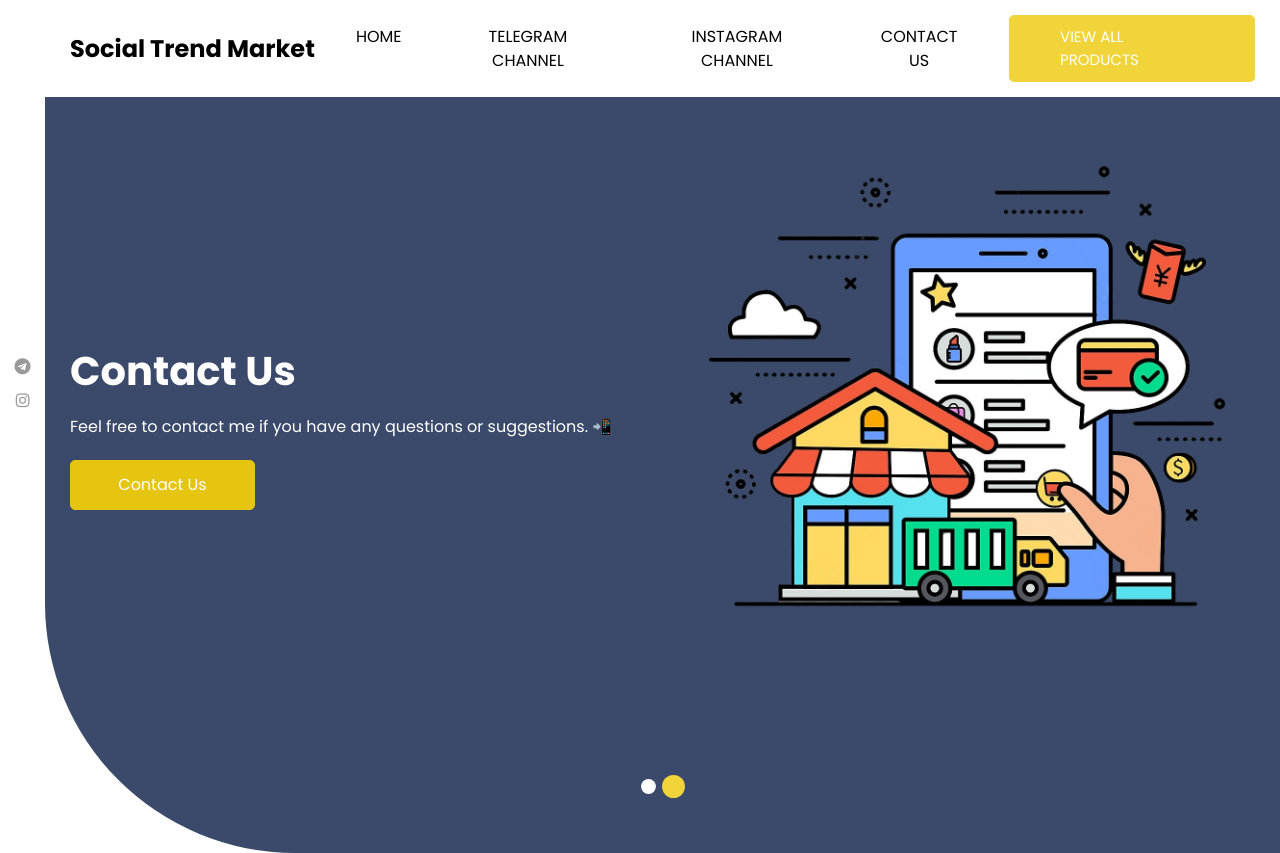
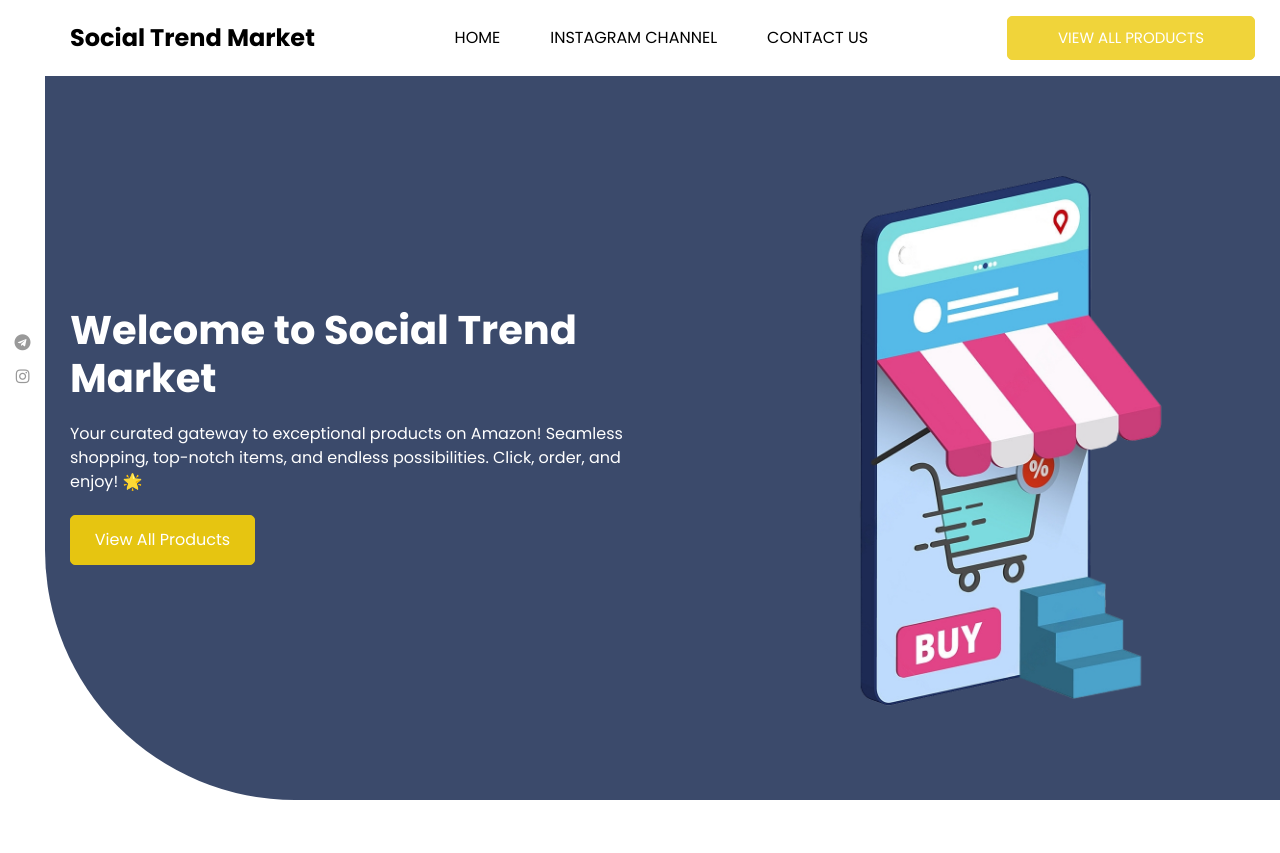
Before and after one commit to RahimjonovBoburjon/SocialTrendMarket, a plain HTML site: page index.html in a window 1280 px wide. Shown: the top 853 px of the page. Drawn offline with nearby package versions, Linux system fonts and the light colour scheme.

Commit message:
Change Banner

```diff
--- a/css/style.css
+++ b/css/style.css
@@ -287,8 +287,6 @@
   color: #3b4a6b;
 }
 
-/*end header section*/
-/* slider section */
 .slider_section {
   -webkit-box-flex: 1;
   -ms-flex: 1;
--- a/index.html
+++ b/index.html
@@ -51,9 +51,6 @@
                 <a class="nav-link" href="/">Home <span class="sr-only">(current)</span></a>
               </li>
               <li class="nav-item">
-                <a class="nav-link" href="https://t.me/Social_Trend_Market"> Telegram Channel </a>
-              </li>
-              <li class="nav-item">
                 <a class="nav-link" href="https://www.instagram.com/social_trend_market/"> Instagram Channel </a>
               </li>
               <li class="nav-item">
@@ -101,32 +98,6 @@
               </div>
             </div>
           </div>
-          <div class="carousel-item ">
-            <div class="container-fluid ">
-              <div class="row">
-                <div class="col-md-6">
-                  <div class="detail-box">
-                    <h1>
-                      Contact Us
-                    </h1>
-                    <p>
-                      Feel free to contact me if you have any questions or suggestions. 📲
-                    </p>
-                    <div class="btn-box">
-                      <a href="https://t.me/PROGRAMMER2008" class="btn1">
-                        Contact Us
-                      </a>
-                    </div>
-                  </div>
-                </div>
-                <div class="col-md-6">
-                  <div class="img-box">
-                    <img src="images/2.png" alt="">
-                  </div>
-                </div>
-              </div>
-            </div>
-          </div>
           <!-- <div class="carousel-item ">
             <div class="container-fluid ">
               <div class="row">
@@ -143,18 +114,17 @@
                 </div>
                 <div class="col-md-6">
                   <div class="img-box">
-                    <img src="images/1.png" alt="">
+                    <img src="images/2.png" alt="">
                   </div>
                 </div>
               </div>
             </div>
           </div> -->
         </div>
-        <ol class="carousel-indicators">
+        <!-- <ol class="carousel-indicators">
           <li data-target="#customCarousel1" data-slide-to="0" class="active"></li>
           <li data-target="#customCarousel1" data-slide-to="1"></li>
-          <!-- <li data-target="#customCarousel1" data-slide-to="2"></li> -->
-        </ol>
+        </ol> -->
       </div>
 
     </section>
```
Also changed, not shown: products/index.html (+0 -3 lines).
